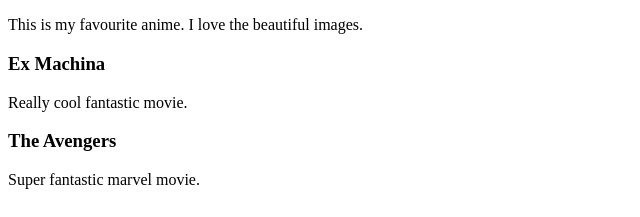
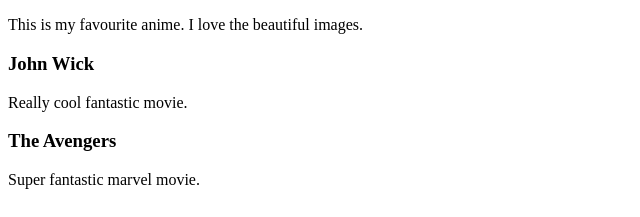
Before and after one commit to BokijonovA/The-Complete-2023-Web-Development-Bootcamp, a plain HTML site: page 2.4 Movie Ranking Project/index.html in a window 1280 px wide. Shown: the part 138-355 px from the top of the page, 0-640 px from the left. Drawn offline with Linux system fonts and the light colour scheme.

Commit message:
Some changes are made.

```diff
--- a/2.4 Movie Ranking Project/index.html
+++ b/2.4 Movie Ranking Project/index.html
@@ -3,7 +3,7 @@
 <h2>My top 3 movies of all-time.</h2>
 <h3>Avatar 2</h3>
 <p>This is my favourite anime. I love the beautiful images.</p>
-<h3>Ex Machina</h3>
+<h3>John Wick</h3>
 <p>Really cool fantastic movie.</p>
 <h3>The Avengers</h3>
 <p>Super fantastic marvel movie.</p>
```
